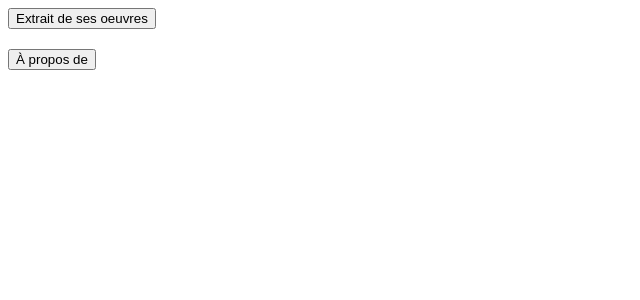
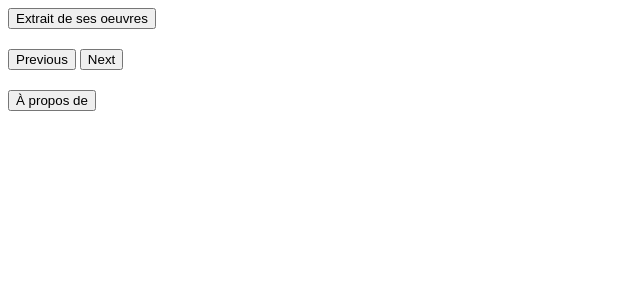
Before and after one commit to williambouet/TEST, a Symfony app: template templates/component/_accordion.html.twig in a window 1280 px wide. Shown: the top 300 px of the page, without its empty margins (0-640 px from the left). Run offline with Twig, Linux system fonts and the light colour scheme; the template is opened without the code that fills it, so the values that code supplies are empty; some libraries are stand-ins or nearby versions.

Commit message:
added carousel to show artworks

```diff
--- a/src/Controller/HomeController.php
+++ b/src/Controller/HomeController.php
@@ -10,13 +10,15 @@ use Symfony\Bundle\FrameworkBundle\Controller\AbstractController;
 
 class HomeController extends AbstractController
 {
+    public const NUMBER_OF_ARTISTS_IN_FOCUS = 4;
+
     #[Route('/', name: 'app_index')]
     public function index(CategoryRepository $categoryRepository, ArtistRepository $artistRepository): Response
     {
 
         return $this->render('home/index.html.twig', [
             'categories' => $categoryRepository->findBy([], ['id' => 'ASC']),
-            'artists' => $artistRepository->findBy([], ['id' => 'ASC'], 12),
+            'artists' => $artistRepository->findBy([], ['id' => 'ASC'], self::NUMBER_OF_ARTISTS_IN_FOCUS),
         ]);
     }
 }
--- a/templates/component/_accordion.html.twig
+++ b/templates/component/_accordion.html.twig
@@ -7,7 +7,8 @@
 		</h2>
 		<div id="panelsStayOpen-collapseOne_{{ artist.user.lastname }}" class="accordion-collapse collapse " aria-labelledby="panelsStayOpen-headingOne_{{ artist.user.lastname }}">
 			<div
-				class="accordion-body">{# contenu #}
+				class="accordion-body">
+				{{ include('component/_carousel.html.twig') }}
 			</div>
 		</div>
 	</div>
--- /dev/null
+++ b/templates/component/_carousel.html.twig
@@ -0,0 +1,31 @@
+<div id="carouselExampleCaptions_{{ artist.user.lastname }}" class="carousel slide" data-bs-ride="false">
+
+	<div class="carousel-indicators">
+		{% for artwork in artist.artworks|slice(0, 3) %}
+			<button type="button" data-bs-target="#carouselExampleCaptions_{{ artist.user.lastname }}" data-bs-slide-to="{{loop.index0}}" class="{{ loop.first ? 'active' : '' }}" aria-current="true" aria-label="Slide {{loop.index}}"></button>
+		{% endfor %}
+	</div>
+
+	<div class="carousel-inner">
+		{% for artwork in artist.artworks|slice(0, 3) %}
+
+			<div class="carousel-item {{ loop.first ? 'active' : '' }}">
+				<img src="http://placekitten.com/200/300" class="d-block w-100" alt="Une oeuvre de {{ artist.user.lastname }}">
+				<div class="carousel-caption d-none d-md-block">
+					<h5>{{ artwork.name }}</h5>
+					<p>Outil principal :
+						{{ artwork.tool }}</p>
+				</div>
+			</div>
+
+		{% endfor %}
+	</div>
+	<button class="carousel-control-prev" type="button" data-bs-target="#carouselExampleCaptions_{{ artist.user.lastname }}" data-bs-slide="prev">
+		<span class="carousel-control-prev-icon" aria-hidden="true"></span>
+		<span class="visually-hidden">Previous</span>
+	</button>
+	<button class="carousel-control-next" type="button" data-bs-target="#carouselExampleCaptions_{{ artist.user.lastname }}" data-bs-slide="next">
+		<span class="carousel-control-next-icon" aria-hidden="true"></span>
+		<span class="visually-hidden">Next</span>
+	</button>
+</div>
--- a/templates/home/index.html.twig
+++ b/templates/home/index.html.twig
@@ -30,14 +30,14 @@
 				{% endfor %}
 			</div>
 
-			<h2 class="font-subtitle display-5 my-5 bg-shadow w-50 rounded-end">Artistes du moment</h2>
+			<h2 class="font-subtitle display-5 my-5 bg-shadow w-50 rounded-end">Découvrez leur travail</h2>
 			<div class="row">
 
 				{% for artist in artists %}
 					<div class="col-12 col-sm-3 my-2">
 						<div class="d-flex flex-column align-items-center border rounded pb-2 h-100 my-2 bg-shadow">
 							<a href="#" class="pt-2">
-								<img class="artistFocus rounded-circle border" src="{{ asset ('build/images/default_avatar.gif') }}" alt="Image de profil" id="avatar">
+								<img class="artistFocus rounded-circle border mb-2" src="{{ asset ('build/images/default_avatar.gif') }}" alt="Image de profil" id="avatar">
 							</a>
 							<div class="w-100">
 							<p class="font-subtitle fs-5 text-center bg-shadow ">{{ artist.user.lastname }}</p>
```
